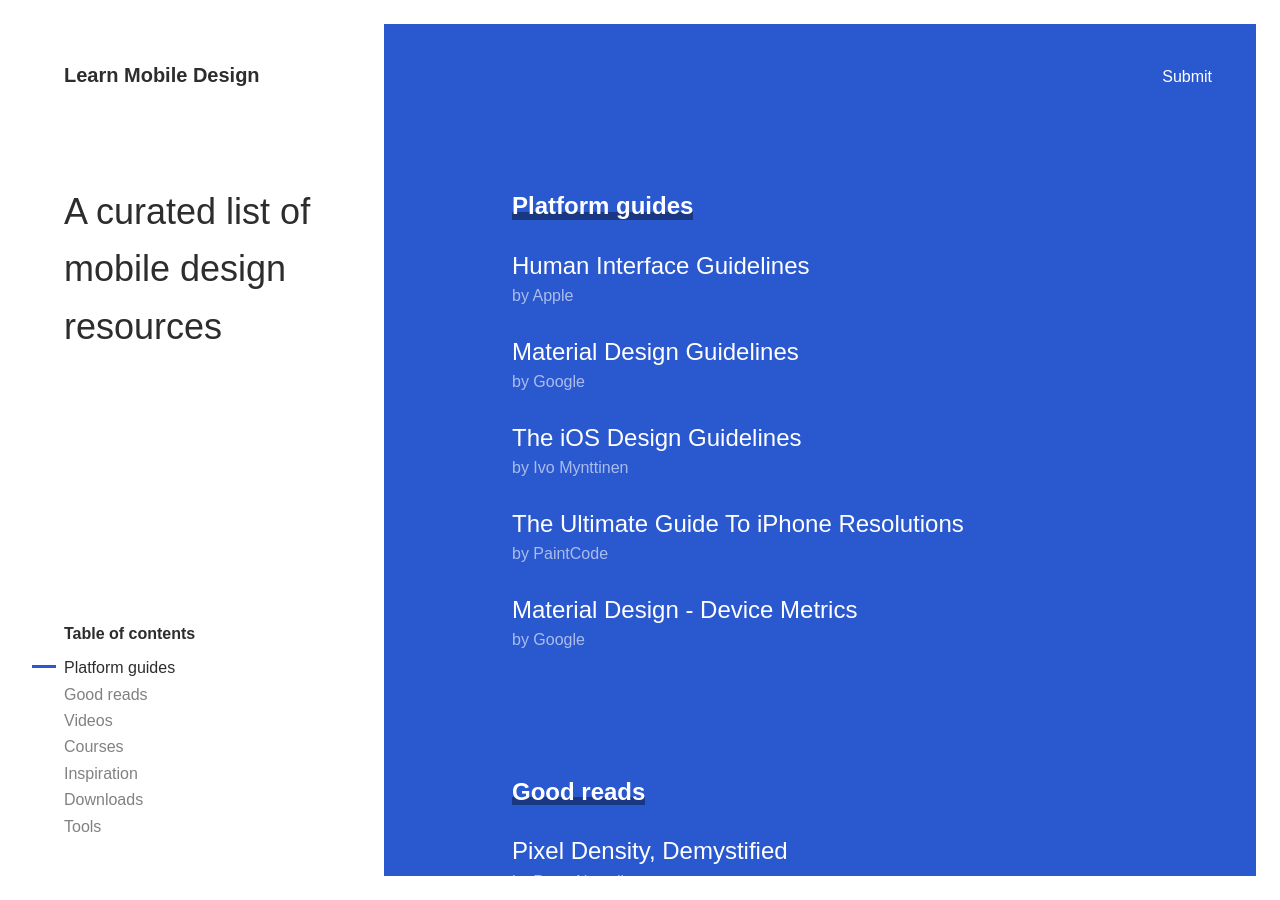
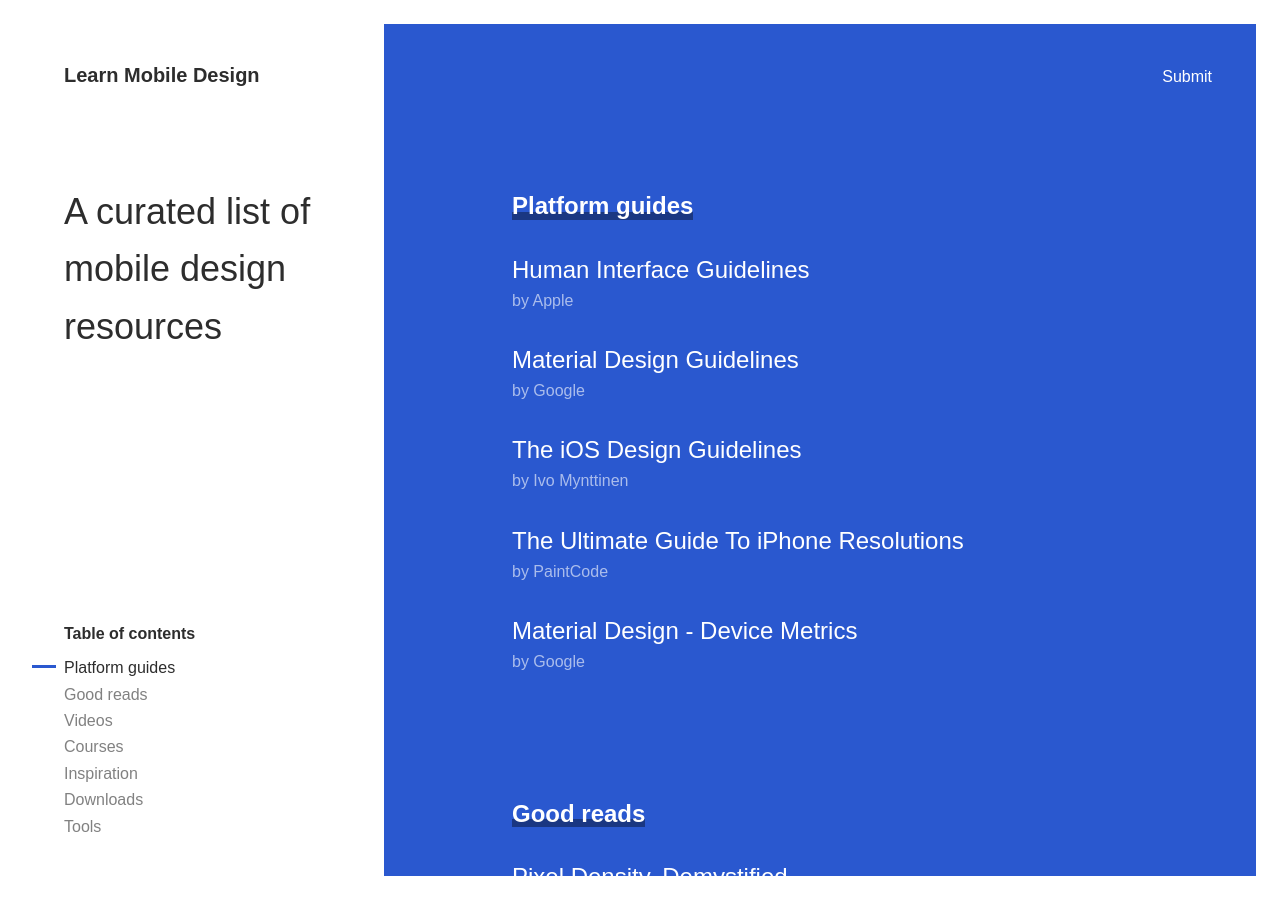
Before and after one commit to jonrundle/learn-mobile-design, a Jekyll site: the page built from index.md, in a window 1280 px wide and 900 px high. Built offline with Jekyll 4.4.1, drawn with Linux system fonts in a browser that asks for light colours; nearby versions of some CDN libraries; some web fonts are replaced.

Commit message:
Small heading tweak

```diff
--- a/_layouts/home.html
+++ b/_layouts/home.html
@@ -12,7 +12,7 @@
       {% for details in link.items %}
       <li class="mt4">
         <a class="db link white dim" target="_blank" href="{{ details.url }}">
-          <h4 class="f3-l f4 normal ma0 mb2">{{ details.title }}</h4>
+          <h4 class="f3-l f4 normal ma0 mb1 lh-copy">{{ details.title }}</h4>
           <span class="o-60">by {{ details.author }}</span>
           {% if details.paid %}<span class="bg-white blue br-pill f7 pv1 ph2 ml1 b relative o-80" style="top: -1px;">$$$</span>{% endif %}
         </a>
```
